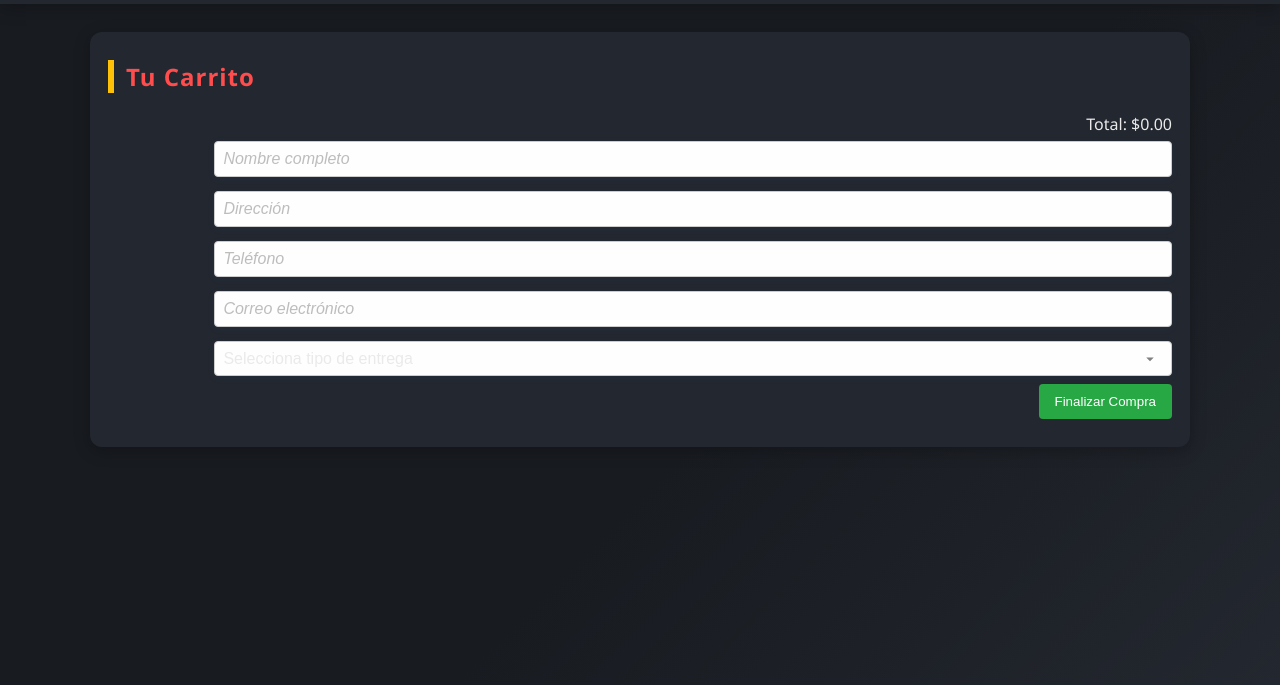
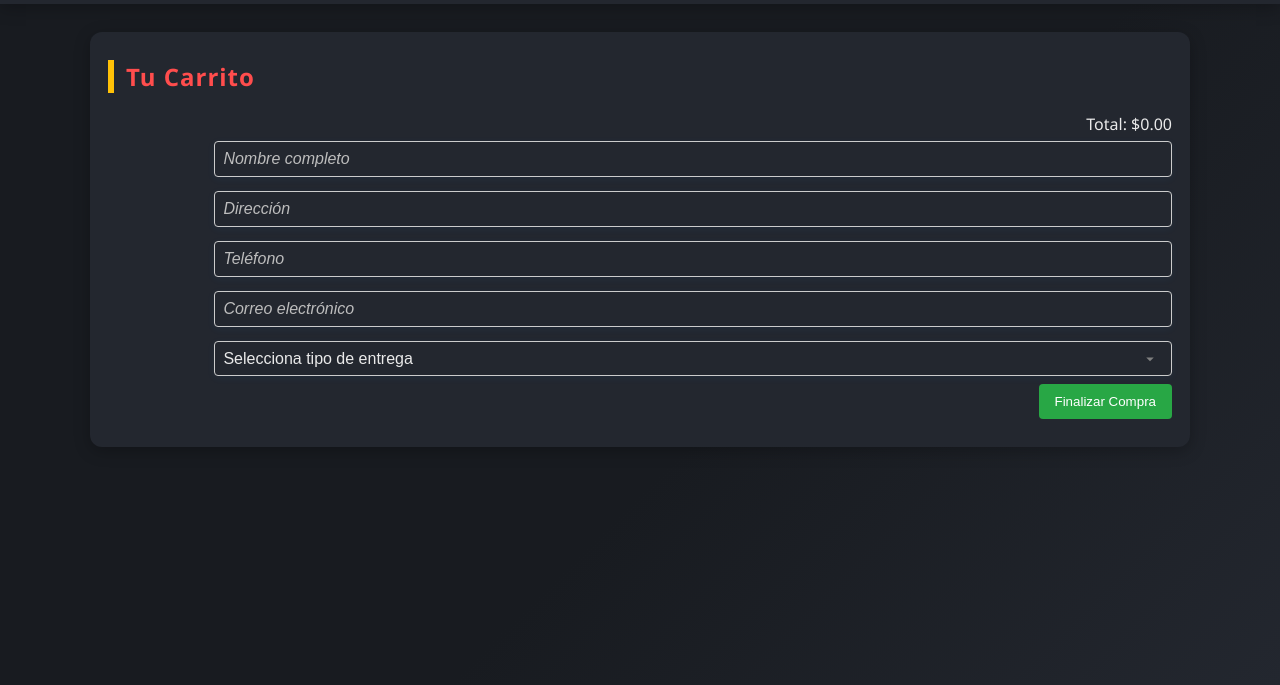
Before and after one commit to GiancarloTS/IntegracionPlataformaSATG, a website: page Integraccion/public/carrito.html in a window 1280 px wide. Shown: the part 115-800 px from the top of the page. Drawn offline with Linux system fonts and the light colour scheme.

Commit message:
Update carrito.html

```diff
--- a/Integraccion/public/carrito.html
+++ b/Integraccion/public/carrito.html
@@ -79,7 +79,7 @@
             margin: 6px 0 12px 0;
             border: 1.5px solid #3399ff;
             border-radius: 8px;
-            background: #fefeff;
+            background: #23272f;
             color: #eaeaea;
             font-size: 1em;
             transition: border-color 0.2s, box-shadow 0.2s;
```
